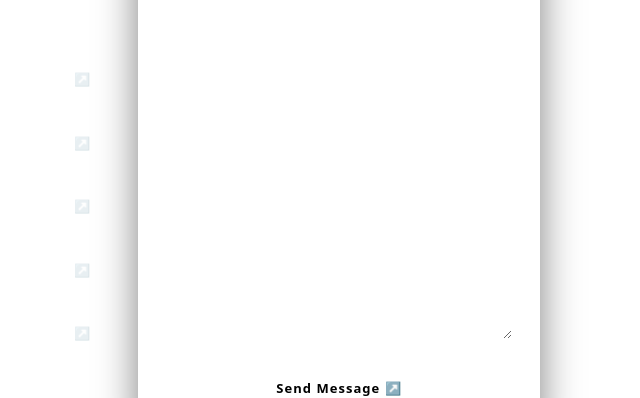
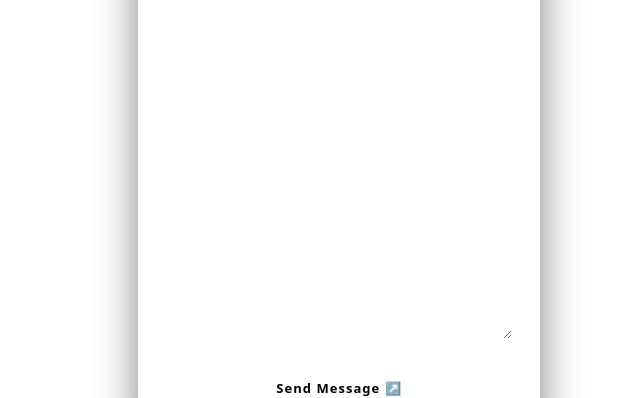
Before and after one commit to imnotuche/portfolio, a Next.js app in the folder client/: page / in a window 1280 px wide. Shown: the part 2777-3175 px from the top of the page, without its empty margins (526-1166 px from the left). Built offline with nearby package versions, Linux system fonts and the light colour scheme.

Commit message:
changed arrow icon

```diff
--- a/client/src/components/Contact.tsx
+++ b/client/src/components/Contact.tsx
@@ -97,7 +97,11 @@
                                     <div className="font-mono text-[10px] tracking-[0.15em] text-white/22 uppercase">{ch.label}</div>
                                     <div className="text-[13px] text-white/55 mt-0.5">{ch.value}</div>
                                 </div>
-                                <span className="ml-auto text-white/20 text-[13px]">↗</span>
+                                <span className="ml-auto text-white/20 text-[13px]">
+                                    <svg xmlns="http://www.w3.org/2000/svg" fill="none" viewBox="0 0 24 24" stroke-width="1.5" stroke="currentColor" className="size-3.5">
+                                        <path stroke-linecap="round" stroke-linejoin="round" d="m4.5 19.5 15-15m0 0H8.25m11.25 0v11.25" />
+                                    </svg>
+                                </span>
                             </a>
                         ))}
                     </div>
```
